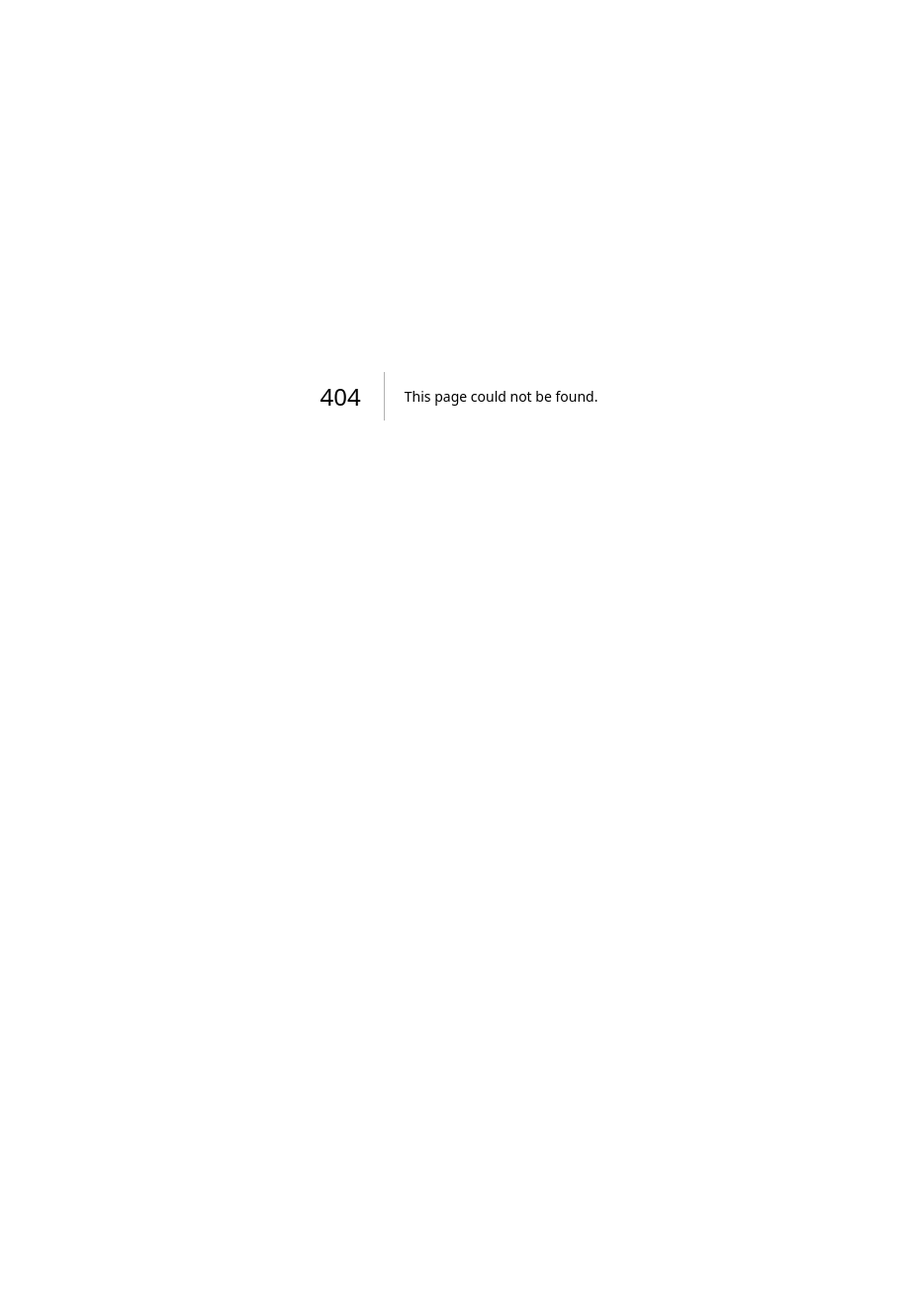
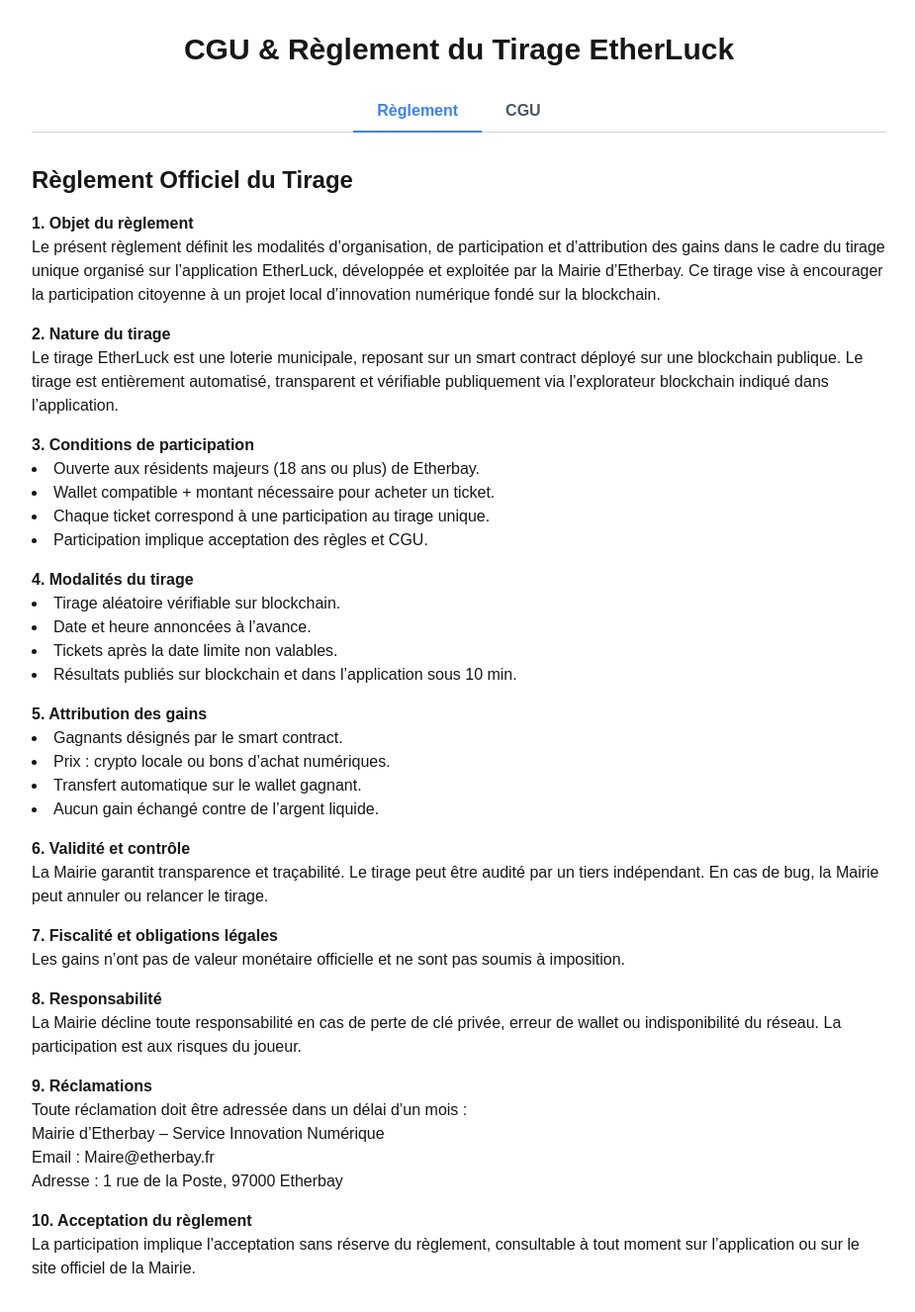
Before and after one commit to Kiaraw/EtherLuck, a Next.js app in the folder frontend/: page /regles in a window 1280 px wide. Before the commit this address had no page. Shown: the whole page at 99% size, without its empty margins (176-1101 px from the left). Before the commit the page ends 800 px from the top, so only its background shows below. Built offline with nearby package versions, Linux system fonts and the light colour scheme.

Commit message:
ADD Juridique sans CSS

```diff
--- /dev/null
+++ b/frontend/app/regles/page.tsx
@@ -0,0 +1,188 @@
+"use client";
+import { useState } from "react";
+import Head from "next/head";
+
+export default function CGUReglement() {
+  const [activeTab, setActiveTab] = useState("reglement");
+
+  return (
+    <>
+      <Head>
+        <title>CGU & Règlement EtherLuck</title>
+        <meta
+          name="description"
+          content="Conditions Générales d'Utilisation et règlement officiel du tirage EtherLuck."
+        />
+      </Head>
+
+      <main className="max-w-4xl mx-auto px-4 py-8">
+        <h1 className="text-3xl font-bold mb-6 text-center">
+          CGU & Règlement du Tirage EtherLuck
+        </h1>
+
+        {/* Onglets */}
+        <div className="flex justify-center mb-8 border-b border-gray-300">
+          <button
+            onClick={() => setActiveTab("reglement")}
+            className={`px-6 py-2 -mb-px font-semibold border-b-2 ${
+              activeTab === "reglement"
+                ? "border-blue-500 text-blue-500"
+                : "border-transparent text-gray-600 hover:text-blue-500"
+            }`}
+          >
+            Règlement
+          </button>
+          <button
+            onClick={() => setActiveTab("cgu")}
+            className={`px-6 py-2 -mb-px font-semibold border-b-2 ${
+              activeTab === "cgu"
+                ? "border-blue-500 text-blue-500"
+                : "border-transparent text-gray-600 hover:text-blue-500"
+            }`}
+          >
+            CGU
+          </button>
+        </div>
+
+        {/* Contenu */}
+        <div>
+          {activeTab === "reglement" && (
+            <section>
+              <h2 className="text-2xl font-semibold mb-4">
+                Règlement Officiel du Tirage
+              </h2>
+
+              <h3 className="font-semibold mt-4">1. Objet du règlement</h3>
+              <p>
+                Le présent règlement définit les modalités d’organisation, de
+                participation et d’attribution des gains dans le cadre du
+                tirage unique organisé sur l’application EtherLuck, développée
+                et exploitée par la Mairie d’Etherbay. Ce tirage vise à
+                encourager la participation citoyenne à un projet local
+                d’innovation numérique fondé sur la blockchain.
+              </p>
+
+              <h3 className="font-semibold mt-4">2. Nature du tirage</h3>
+              <p>
+                Le tirage EtherLuck est une loterie municipale, reposant sur un
+                smart contract déployé sur une blockchain publique. Le tirage
+                est entièrement automatisé, transparent et vérifiable
+                publiquement via l’explorateur blockchain indiqué dans
+                l’application.
+              </p>
+
+              <h3 className="font-semibold mt-4">3. Conditions de participation</h3>
+              <ul className="list-disc list-inside">
+                <li>Ouverte aux résidents majeurs (18 ans ou plus) de Etherbay.</li>
+                <li>Wallet compatible + montant nécessaire pour acheter un ticket.</li>
+                <li>Chaque ticket correspond à une participation au tirage unique.</li>
+                <li>Participation implique acceptation des règles et CGU.</li>
+              </ul>
+
+              <h3 className="font-semibold mt-4">4. Modalités du tirage</h3>
+              <ul className="list-disc list-inside">
+                <li>Tirage aléatoire vérifiable sur blockchain.</li>
+                <li>Date et heure annoncées à l’avance.</li>
+                <li>Tickets après la date limite non valables.</li>
+                <li>Résultats publiés sur blockchain et dans l’application sous 10 min.</li>
+              </ul>
+
+              <h3 className="font-semibold mt-4">5. Attribution des gains</h3>
+              <ul className="list-disc list-inside">
+                <li>Gagnants désignés par le smart contract.</li>
+                <li>Prix : crypto locale ou bons d’achat numériques.</li>
+                <li>Transfert automatique sur le wallet gagnant.</li>
+                <li>Aucun gain échangé contre de l’argent liquide.</li>
+              </ul>
+
+              <h3 className="font-semibold mt-4">6. Validité et contrôle</h3>
+              <p>
+                La Mairie garantit transparence et traçabilité. Le tirage peut
+                être audité par un tiers indépendant. En cas de bug, la Mairie
+                peut annuler ou relancer le tirage.
+              </p>
+
+              <h3 className="font-semibold mt-4">7. Fiscalité et obligations légales</h3>
+              <p>Les gains n’ont pas de valeur monétaire officielle et ne sont pas soumis à imposition.</p>
+
+              <h3 className="font-semibold mt-4">8. Responsabilité</h3>
+              <p>
+                La Mairie décline toute responsabilité en cas de perte de clé
+                privée, erreur de wallet ou indisponibilité du réseau. La
+                participation est aux risques du joueur.
+              </p>
+
+              <h3 className="font-semibold mt-4">9. Réclamations</h3>
+              <p>
+                Toute réclamation doit être adressée dans un délai d’un mois : <br />
+                Mairie d’Etherbay – Service Innovation Numérique <br />
+                Email : Maire@etherbay.fr <br />
+                Adresse : 1 rue de la Poste, 97000 Etherbay
+              </p>
+
+              <h3 className="font-semibold mt-4">10. Acceptation du règlement</h3>
+              <p>
+                La participation implique l’acceptation sans réserve du règlement,
+                consultable à tout moment sur l’application ou sur le site officiel
+                de la Mairie.
+              </p>
+            </section>
+          )}
+
+          {activeTab === "cgu" && (
+            <section>
+              <h2 className="text-2xl font-semibold mb-4">Conditions Générales d’Utilisation (CGU)</h2>
+
+              <h3 className="font-semibold mt-4">1. Objet</h3>
+              <p>Les CGU régissent l’accès et l’utilisation de l’application EtherLuck, mise en œuvre par la Mairie de Etherbay.</p>
+
+              <h3 className="font-semibold mt-4">2. Accès et conditions d’inscription</h3>
+              <ul className="list-disc list-inside">
+                <li>Réservée aux résidents majeurs de Etherbay.</li>
+                <li>Création d’un wallet compatible nécessaire.</li>
+                <li>Accès gratuit, participation nécessite un ticket en crypto locale.</li>
+              </ul>
+
+              <h3 className="font-semibold mt-4">3. Fonctionnement de la loterie</h3>
+              <ul className="list-disc list-inside">
+                <li>Tirage enregistré sur blockchain pour transparence.</li>
+                <li>Règles publiées dans l’application.</li>
+                <li>Gains en crypto locale ou bons d’achat.</li>
+                <li>Aucune participation en argent liquide ou carte bancaire.</li>
+              </ul>
+
+              <h3 className="font-semibold mt-4">4. Nature expérimentale du service</h3>
+              <p>
+                Projet pilote encadré par la mairie, non un service de jeu commercial. Participation = acte citoyen, avec risques. Aide : 09-74-75-13-13.
+              </p>
+
+              <h3 className="font-semibold mt-4">5. Responsabilité</h3>
+              <p>La Mairie et prestataires ne sont pas responsables des pertes de clés ou interruptions de service. L’utilisateur est responsable de ses identifiants et matériel.</p>
+
+              <h3 className="font-semibold mt-4">6. Protection des données personnelles (RGPD)</h3>
+              <p>
+                Les données sont traitées selon le RGPD et ne sont pas revendue. L’utilisateur peut exercer ses droits via le DPO de la Mairie.
+              </p>
+
+              <h3 className="font-semibold mt-4">7. Propriété intellectuelle</h3>
+              <p>Tout contenu appartient à la Mairie ou ses partenaires. Reproduction interdite sans autorisation.</p>
+
+              <h3 className="font-semibold mt-4">8. Modification des CGU</h3>
+              <p>La Mairie peut modifier les CGU à tout moment avec notification aux utilisateurs.</p>
+
+              <h3 className="font-semibold mt-4">9. Loi applicable et juridiction</h3>
+              <p>Droit français. Litiges devant tribunaux administratifs compétents de Etherbay.</p>
+
+              <h3 className="font-semibold mt-4">10. Contact</h3>
+              <p>
+                Mairie de Etherbay – Service Innovation Numérique <br />
+                Email : Maire@etherbay.fr <br />
+                Adresse : 1 rue de la Poste, 97000 Etherbay
+              </p>
+            </section>
+          )}
+        </div>
+      </main>
+    </>
+  );
+}
```
